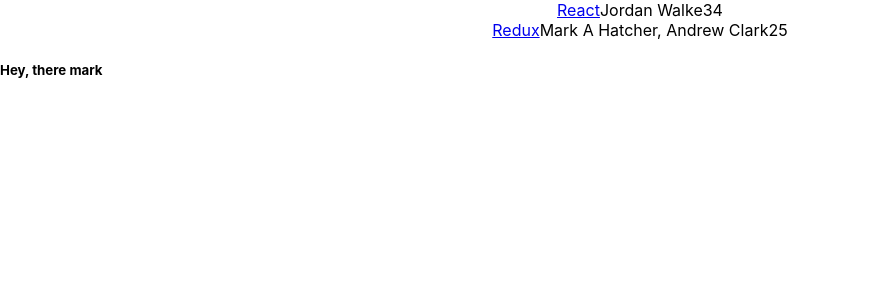
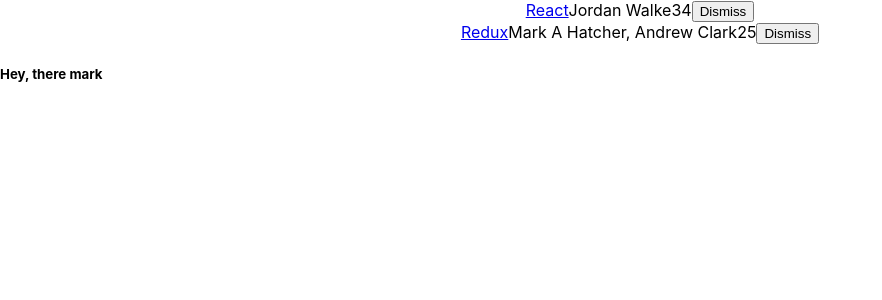
Before and after one commit to thefactmachine/r_2_r, a React (Create React App) app: page / in a window 1280 px wide. Shown: the top 300 px of the page, without its empty margins (0-882 px from the left). Built offline with nearby package versions, Linux system fonts and the light colour scheme.

Commit message:
added update button function

```diff
--- a/src/App.js
+++ b/src/App.js
@@ -24,15 +24,21 @@
 class App extends Component {
   constructor(props) {
     super(props);
-    this.state = {
-      internal_list: list,
-    };
+    this.state = {list: list,};
+    this.onDismiss = this.onDismiss.bind(this);
+  } // constructor
+
+  onDismiss(id) {
+    const isNotId = item => item.objectID !== id;
+    const updatedList = this.state.list.filter(isNotId);
+    this.setState({ list: updatedList });
   }
+
 
   render() {
       return (
         <div className="App">
-        {this.state.internal_list.map(item =>
+        {this.state.list.map(item =>
           <div key={item.objectID}>
             <span>
               <a href={item.url}>{item.title}</a>
@@ -40,6 +46,11 @@
             <span>{item.author}</span>
             <span>{item.num_comments}</span>
             <span>{item.points}</span>
+            <span>
+              <button onClick={() => this.onDismiss(item.objectID)} type="button">
+                Dismiss
+              </button>
+            </span>
           </div>
         )}
         </div>
```
